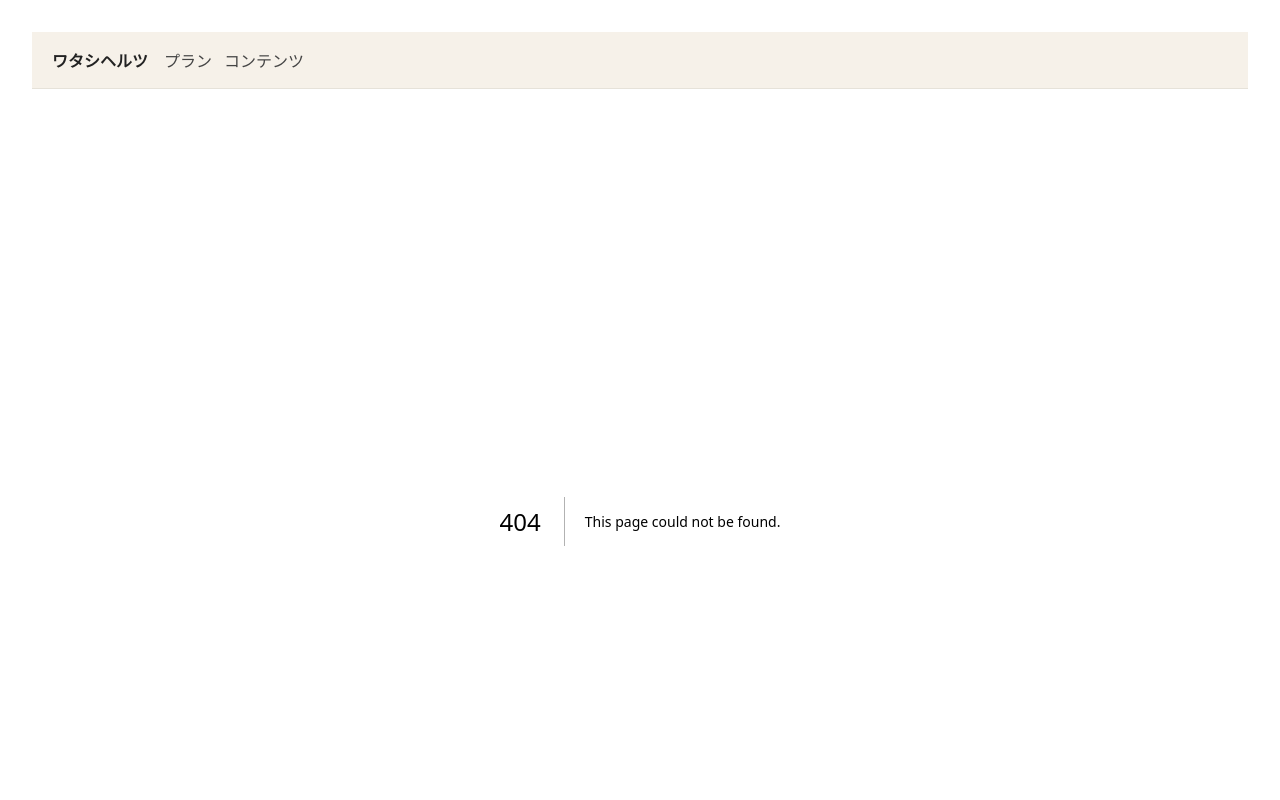
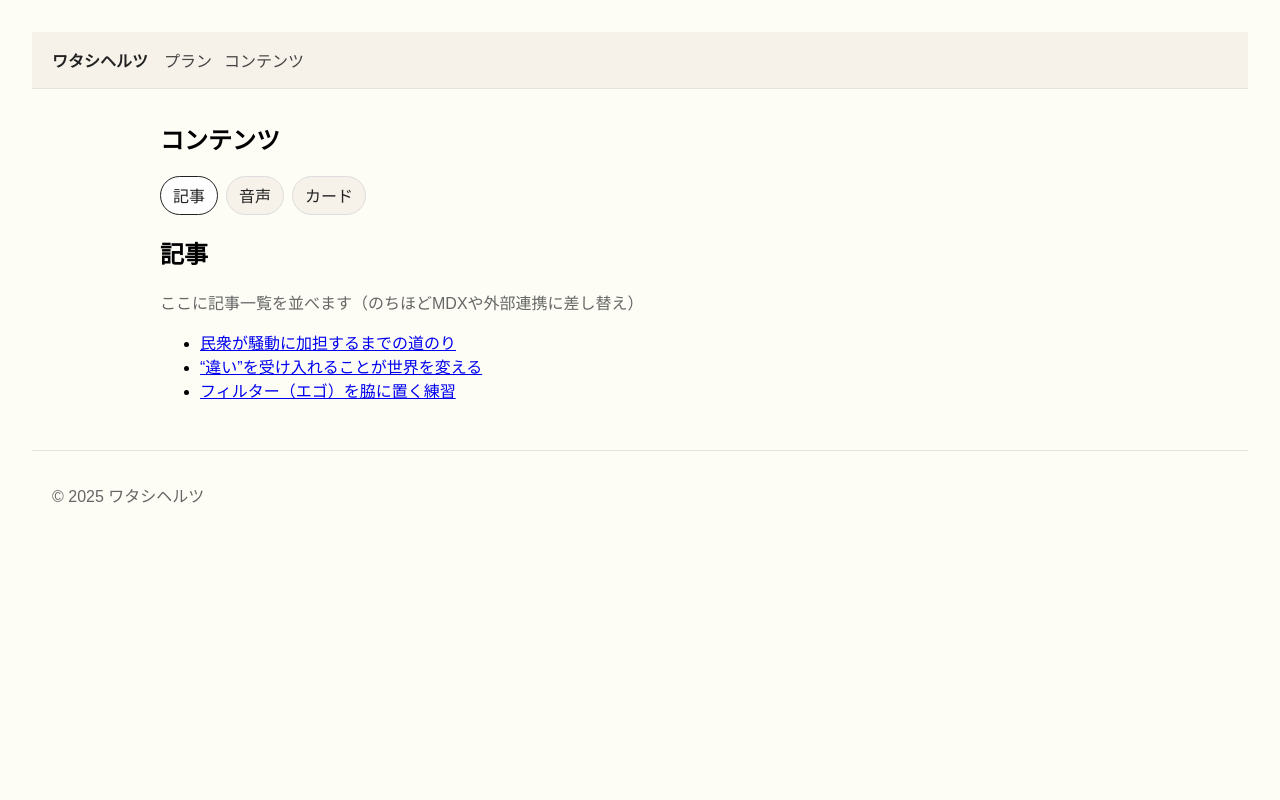
Before and after one commit to hiracoh/watashihertz, a Next.js app: page /content in a window 1280 px wide. Before the commit this address had no page. Shown: the top 800 px of the page. Built offline with nearby package versions, Linux system fonts and the light colour scheme.

Commit message:
Create page.js

```diff
--- /dev/null
+++ b/app/content/page.js
@@ -0,0 +1,81 @@
+'use client';
+
+import { useMemo } from 'react';
+
+export default function Content() {
+  // URLクエリ ?tab=articles|audio|cards を読む
+  const params = typeof window !== 'undefined' ? new URLSearchParams(window.location.search) : null;
+  const tab = params?.get('tab') || 'articles';
+
+  const tabs = [
+    { key:'articles', label:'記事' },
+    { key:'audio',    label:'音声' },
+    { key:'cards',    label:'カード' },
+  ];
+
+  const body = useMemo(() => {
+    if (tab === 'audio') {
+      return (
+        <div>
+          <h2>音声</h2>
+          <p style={{ color:'#666' }}>ここに音声（ポッドキャスト的）を並べます。</p>
+          <audio controls src="" style={{ width:'100%' }} />
+        </div>
+      );
+    }
+    if (tab === 'cards') {
+      return (
+        <div>
+          <h2>カード（一言メモ）</h2>
+          <div style={{ display:'grid', gap:'0.75rem', gridTemplateColumns:'repeat(auto-fit, minmax(220px, 1fr))' }}>
+            {[1,2,3].map(i => (
+              <div key={i} style={{ background:'#fff', border:'1px solid #eee', borderRadius:12, padding:'0.9rem' }}>
+                <div style={{ fontWeight:600 }}>カード {i}</div>
+                <div style={{ color:'#666', marginTop:'0.25rem' }}>“違っても同じでも自分は自分”</div>
+              </div>
+            ))}
+          </div>
+        </div>
+      );
+    }
+    // default: articles
+    return (
+      <div>
+        <h2>記事</h2>
+        <p style={{ color:'#666' }}>ここに記事一覧を並べます（のちほどMDXや外部連携に差し替え）</p>
+        <ul>
+          <li><a href="#">民衆が騒動に加担するまでの道のり</a></li>
+          <li><a href="#">“違い”を受け入れることが世界を変える</a></li>
+          <li><a href="#">フィルター（エゴ）を脇に置く練習</a></li>
+        </ul>
+      </div>
+    );
+  }, [tab]);
+
+  return (
+    <section>
+      <h1 style={{ fontSize:'1.5rem', marginTop:0 }}>コンテンツ</h1>
+
+      {/* タブ */}
+      <div style={{ display:'flex', gap:'0.5rem', margin:'0.75rem 0 1rem' }}>
+        {tabs.map(t => {
+          const active = tab === t.key;
+          return (
+            <a key={t.key} href={`/content?tab=${t.key}`}
+               style={{
+                 textDecoration:'none',
+                 padding:'0.4rem 0.75rem', borderRadius:999,
+                 border: active ? '1px solid #222' : '1px solid #ddd',
+                 background: active ? '#fff' : '#F6F1E9',
+                 color:'#222'
+               }}>
+              {t.label}
+            </a>
+          );
+        })}
+      </div>
+
+      {body}
+    </section>
+  );
+}
```
